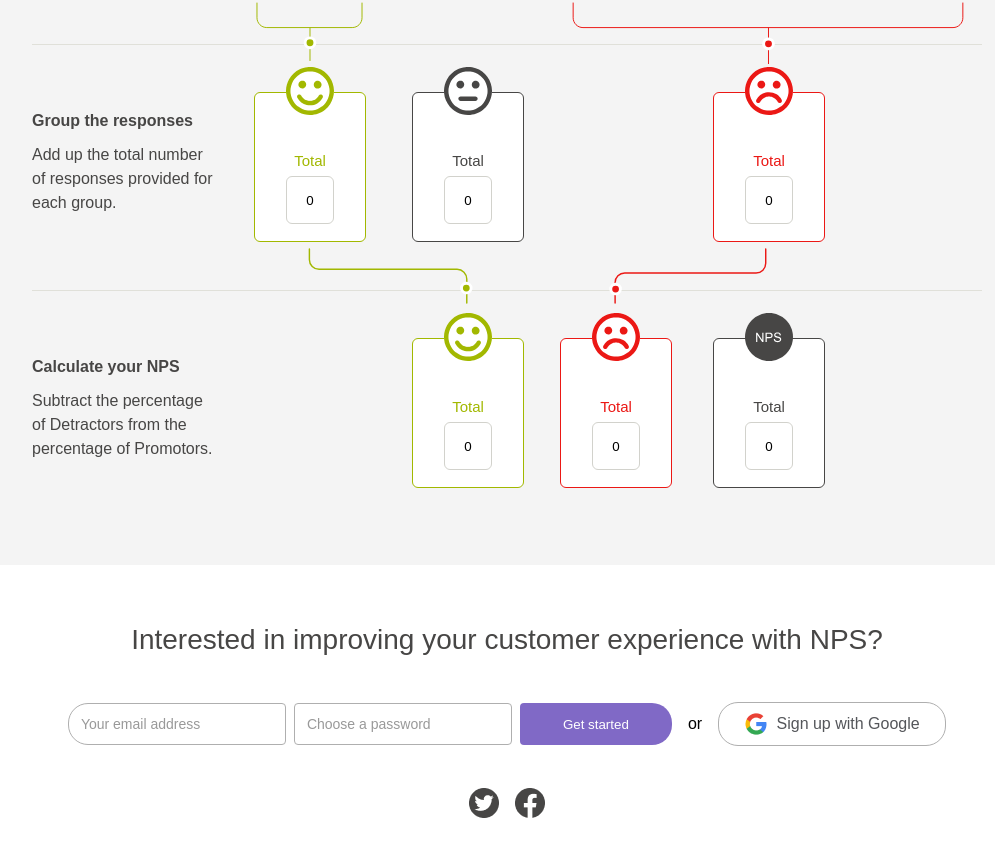
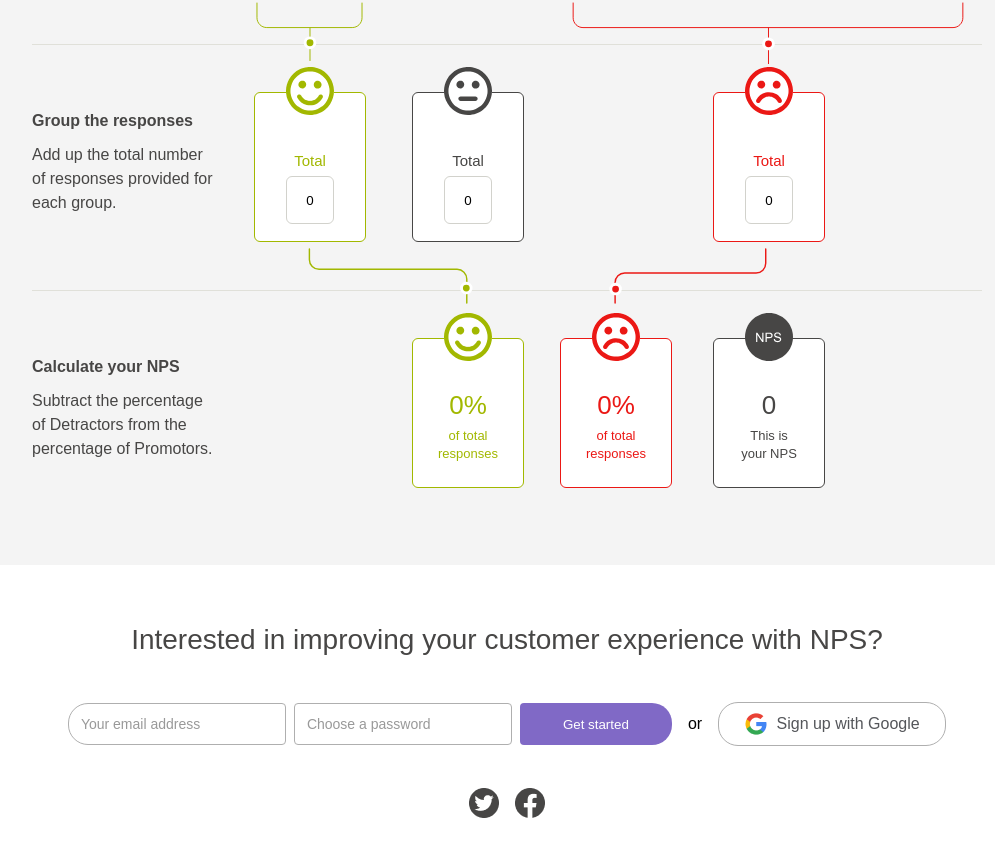
Before and after one commit to nickkpoon/NPS_UI, a React (Create React App) app: page / in a window 1280 px wide. Shown: the part 653-1509 px from the top of the page, without its empty margins (133-1128 px from the left). Built offline with nearby package versions, Linux system fonts and the light colour scheme.

Commit message:
score section styling

```diff
--- a/src/components/Calculator.js
+++ b/src/components/Calculator.js
@@ -220,7 +220,7 @@ function Calculator() {
                             <div class="group-total">
                                 <div class="input_number green">Total</div>
                                 <div>
-                                    <input class="input-field" value={promotor} readonly></input>
+                                    <input class="input-field" value={promotor} readOnly></input>
                                 </div>
                             </div>
                         </div>
@@ -234,7 +234,7 @@ function Calculator() {
                             <div class="group-total">
                                 <div class="input_number grey">Total</div>
                                 <div>
-                                  <input class="input-field" value={neutral} readonly></input>
+                                  <input class="input-field" value={neutral} readOnly></input>
                                 </div>
                             </div>
                         </div>
@@ -248,7 +248,7 @@ function Calculator() {
                             <div class="group-total">
                                 <div class="input_number red">Total</div>
                                 <div>
-                                  <input class="input-field" value={detractor} readonly></input>
+                                  <input class="input-field" value={detractor} readOnly></input>
                                 </div>
                             </div>
                         </div>
@@ -267,44 +267,40 @@ function Calculator() {
                 <div class="promotor_score">
                         <div class="smiley_face"></div>
                         <div class="both-group-total">
-                            <div class="group-total">
-                                <div class="input_number green">Total</div>
-                                <div>
-                                <input class="input-field" value={promotorPercent} readonly></input>
+                            <div class="group_score_total">
+                                <div class="score_text green">{promotorPercent}%</div>
+                                <div class="score_text_below green">
+                                of total responses
                                 </div>
                             </div>
                         </div>
-                        <div class="line"></div>
                     </div>
                 </div>
                 <div class="column_3">
                     <div class="detractor_score">
                         <div class="sad_face"></div>
                         <div class="both-group-total">
-                            <div class="group-total">
-                                <div class="input_number red">Total</div>
-                                <div>
-                                <input class="input-field" value={detractorPercent} readonly></input>
+                            <div class="group_score_total">
+                                <div class="score_text red">{detractorPercent}%</div>
+                                <div class="score_text_below red">
+                                of total responses
 
                                 </div>
                             </div>
                         </div>
-                        <div class="line"></div>
                     </div>
                 </div>
                 <div class="column_4">
                 <div class="nps_score">
                         <div class="nps_face"></div>
                         <div class="both-group-total">
-                            <div class="group-total">
-                                <div class="input_number grey">Total</div>
-                                <div>
-                                <input class="input-field" value={score} readonly></input>
-
+                            <div class="group_score_total">
+                                <div class="score_text grey">{score}</div>
+                                <div class="score_text_below grey">
+                                This is your NPS
                                 </div>
                             </div>
                         </div>
-                        <div class="line"></div>
                     </div>
                 </div>
             </div>
--- a/src/styles/styles.css
+++ b/src/styles/styles.css
@@ -1,13 +1,17 @@
 .App {
     font-family: sans-serif;
     text-align: center;
+    width: 100%;
+    margin-left: auto;
+    margin-right: auto;
 }
 
 :root,
 html,
 body {
     width: 100%;
-    height: 100%;
+    margin-left: 100%;
+    margin-right: 100%;
     margin: 0;
 }
 
@@ -80,7 +84,7 @@ img {
 }
 
 .title_section {
-    width: 100vw;
+    width: 100%;
     height: 200px;
     background: #FFFFFF;
     padding-top: 65px;
@@ -95,7 +99,7 @@ img {
 }
 
 .footer_section {
-    width: 100vw;
+    width: 100%;
     height: 200px;
     background: #FFFFFF;
     padding-top: 85px;
@@ -110,7 +114,7 @@ img {
 }
 
 .calculator_section {
-    width: 100vw;
+    width: 100%;
     height: 634px;
     background: #F4F4F4;
     padding-top: 85px;
@@ -347,6 +351,8 @@ img {
     box-sizing: border-box;
     border-radius: 6px;
     padding: 10px 10px 22px 10px;
+    display: flex;
+    flex-direction: column;
 }
 
 .detractor_score {
@@ -359,6 +365,8 @@ img {
     box-sizing: border-box;
     border-radius: 6px;
     padding: 10px 10px 22px 10px;
+    display: flex;
+    flex-direction: column;
 }
 
 .nps_score {
@@ -371,6 +379,8 @@ img {
     box-sizing: border-box;
     border-radius: 6px;
     padding: 10px 10px 22px 10px;
+    display: flex;
+    flex-direction: column;
 }
 
 
@@ -385,7 +395,6 @@ img {
 }
 
 .group-total {
-
     display: flex;
     margin-left: 4px;
     margin-right: 4px;
@@ -394,6 +403,17 @@ img {
     -webkit-box-align: center;
     -webkit-flex-direction: column;
     -webkit-align-items: center;
+}
+
+.group_score_total {
+    display: flex;
+    margin-left: 4px;
+    margin-right: 4px;
+    -webkit-box-orient: vertical;
+    -webkit-box-align: center;
+    -webkit-flex-direction: column;
+    -webkit-align-items: center;
+    margin-top: -10px;
 
 }
 
@@ -417,6 +437,28 @@ img {
     text-align: center;
 }
 
+.score_text {
+    font-family: Arial;
+    font-style: normal;
+    font-weight: normal;
+    font-size: 26px;
+    line-height: 36px;
+    margin-bottom: 4px;
+
+    text-align: center;
+}
+
+.score_text_below {
+    width: 64px;
+    font-family: Arial;
+    font-style: normal;
+    font-weight: normal;
+    font-size: 13px;
+    line-height: 18px;
+    /* or 138% */
+
+    text-align: center;
+}
 /* Chrome, Safari, Edge, Opera */
 input::-webkit-outer-spin-button,
 input::-webkit-inner-spin-button {
```
